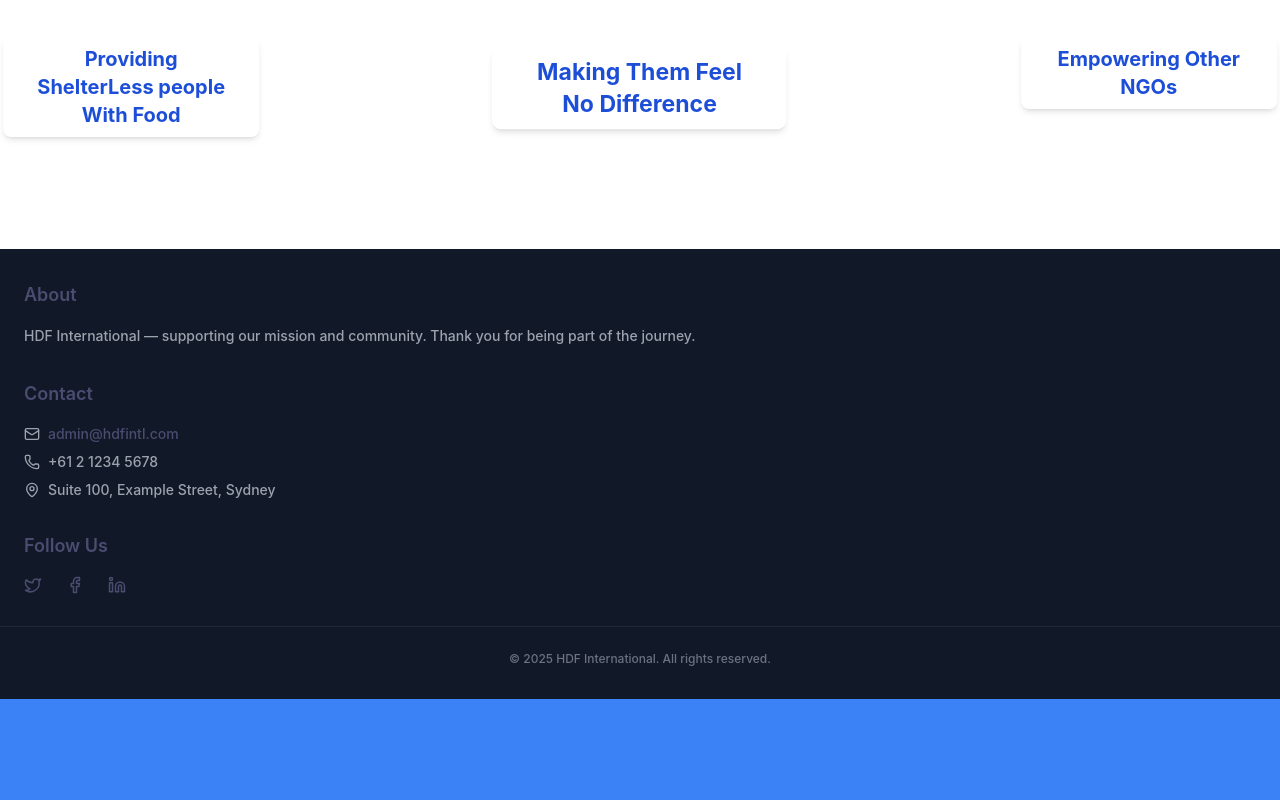
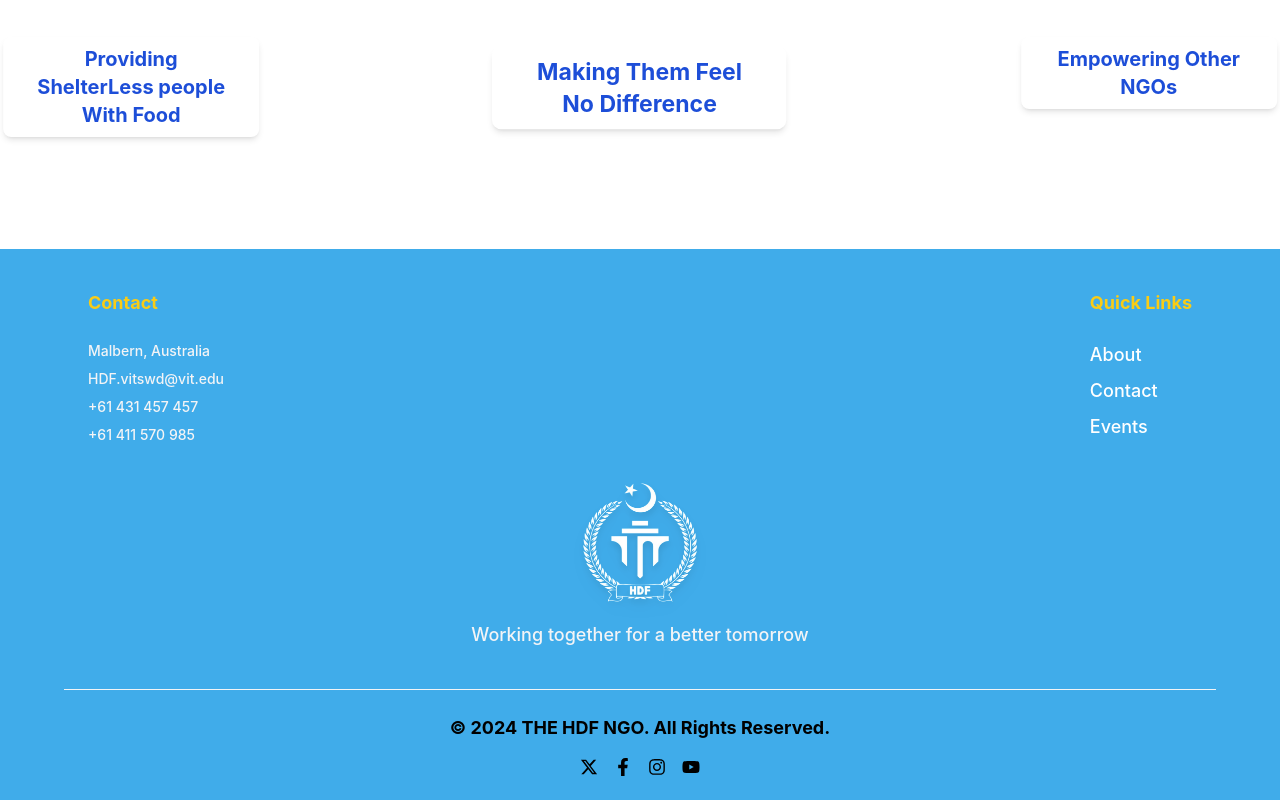
Before and after one commit to asadura/Humaira-BF, a React (Vite) app: page / in a window 1280 px wide. Shown: the part 4109-4909 px from the top of the page. Before the commit the page ends 4808 px from the top, so only its background shows below. Built offline with nearby package versions, Linux system fonts and the light colour scheme; no server answers.

Commit message:
Update Footer.jsx

```diff
--- a/src/components/Footer.jsx
+++ b/src/components/Footer.jsx
@@ -1,62 +1,57 @@
-// src/components/Footer.jsx
-import React from "react";
-import { Mail, Phone, MapPin, Twitter, Facebook, Linkedin } from "lucide-react";
+// Footer.jsx
+import { FaFacebookF, FaInstagram, FaYoutube, FaLinkedinIn } from "react-icons/fa";
+import { FaXTwitter } from "react-icons/fa6";
 
 export default function Footer() {
   return (
-    <footer className="bg-gray-900 text-gray-200 py-8">
-      <div className="container mx-auto px-4 grid grid-cols-1 md:grid-cols-3 gap-8">
+    <footer className="bg-[#40acea] text-white">
+      {/* Top Section */}
+      <div className="max-w-6xl mx-auto px-6 py-10 grid grid-cols-1 md:grid-cols-2 lg:grid-cols-4 gap-8">
 
-        {/* About Section */}
+        {/* Contact */}
         <div>
-          <h4 className="font-semibold text-lg mb-3">About</h4>
-          <p className="text-sm leading-relaxed text-gray-400">
-            HDF International — supporting our mission and community.
-            Thank you for being part of the journey.
-          </p>
-        </div>
+          <h2 className="text-yellow-400 font-bold text-lg mb-4">Contact</h2>
+          <ul className="space-y-2 text-gray-100 text-sm">
+            <li>Malbern, Australia</li>
+            <li>HDF.vitswd@vit.edu</li>
+            <li>+61 431 457 457</li>
+            <li>+61 411 570 985</li>
 
-        {/* Contact Section */}
-        <div>
-          <h4 className="font-semibold text-lg mb-3">Contact</h4>
-          <ul className="text-sm space-y-2 text-gray-400">
-            <li className="flex items-center gap-2">
-              <Mail size={16} />
-              <a href="mailto:admin@hdfintl.com" className="hover:text-white transition">
-                admin@hdfintl.com
-              </a>
-            </li>
-            <li className="flex items-center gap-2">
-              <Phone size={16} />
-              <span>+61 2 1234 5678</span>
-            </li>
-            <li className="flex items-center gap-2">
-              <MapPin size={16} />
-              <span>Suite 100, Example Street, Sydney</span>
-            </li>
           </ul>
         </div>
 
-        {/* Social Links Section */}
+        {/* Quick Links */}
         <div>
-          <h4 className="font-semibold text-lg mb-3">Follow Us</h4>
-          <div className="flex items-center gap-4">
-            <a href="#" className="hover:text-blue-400 transition">
-              <Twitter size={18} />
-            </a>
-            <a href="#" className="hover:text-blue-600 transition">
-              <Facebook size={18} />
-            </a>
-            <a href="#" className="hover:text-blue-500 transition">
-              <Linkedin size={18} />
-            </a>
-          </div>
+          <h2 className="text-yellow-400 font-bold text-lg mb-4">Quick Links</h2>
+          <ul className="space-y-2 text-sm">
+            <li><a className="hover:text-yellow-400 text-white text-lg">About</a></li>
+            <li><a className="hover:text-yellow-400 text-white text-lg">Contact</a></li>
+            <li><a className="hover:text-yellow-400 text-white text-lg">Events</a></li>
+          </ul>
+        </div>
+
+        {/* Logo Section */}
+        <div className="md:col-span-2 flex flex-col items-center justify-center text-center">
+          <img
+            src="/Logo-removebg-preview.png"   // put your logo inside the "public" folder
+            alt="NGO Logo"
+            className="h-32 w-32 mb-3 drop-shadow-lg"
+          />
+          <p className="text-gray-100 text-lg">Working together for a better tomorrow</p>
         </div>
       </div>
 
-      {/* Bottom Line */}
-      <div className="mt-8 border-t border-gray-800 pt-4 text-center text-xs text-gray-500">
-        © {new Date().getFullYear()} HDF International. All rights reserved.
+      {/* Bottom Section */}
+      <div className="border-t border-gray-100 py-4 flex flex-col md:flex-row items-center justify-between max-w-6xl mx-auto px-6 text-sm text-gray-400">
+        <p className='text-black font-bold text-lg'>&copy; 2024 THE HDF NGO. All Rights Reserved.</p>
+
+        {/* Social Links */}
+        <div className="flex gap-3 mt-3 md:mt-0">
+          <a  className="hover:text-yellow-400 text-black font-bold text-lg"><FaXTwitter /></a>
+          <a  className="hover:text-yellow-400 text-black font-bold text-lg"><FaFacebookF /></a>
+          <a href="https://www.instagram.com/hdfinternational/" className="hover:text-yellow-400 text-black font-bold text-lg"><FaInstagram /></a>
+          <a  className="hover:text-yellow-400 text-black font-bold text-lg"><FaYoutube /></a>
+        </div>
       </div>
     </footer>
   );
```
